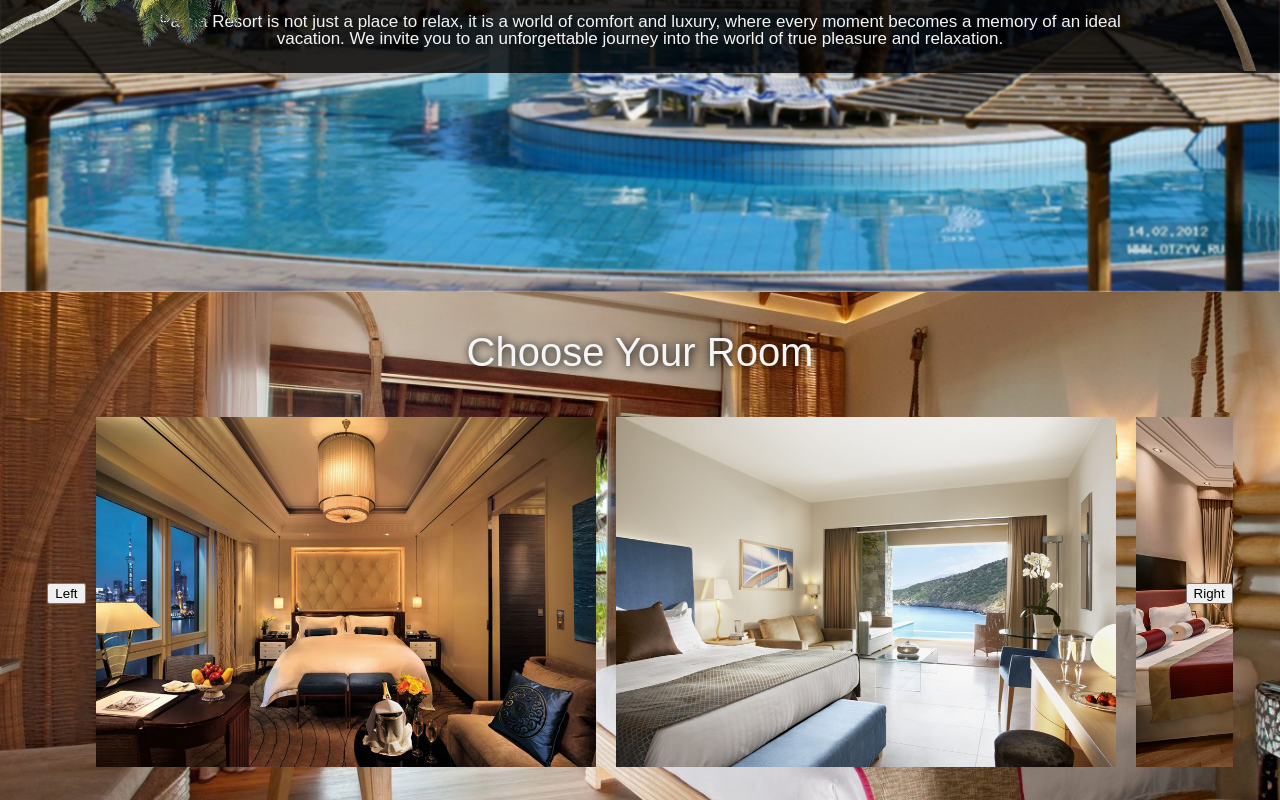
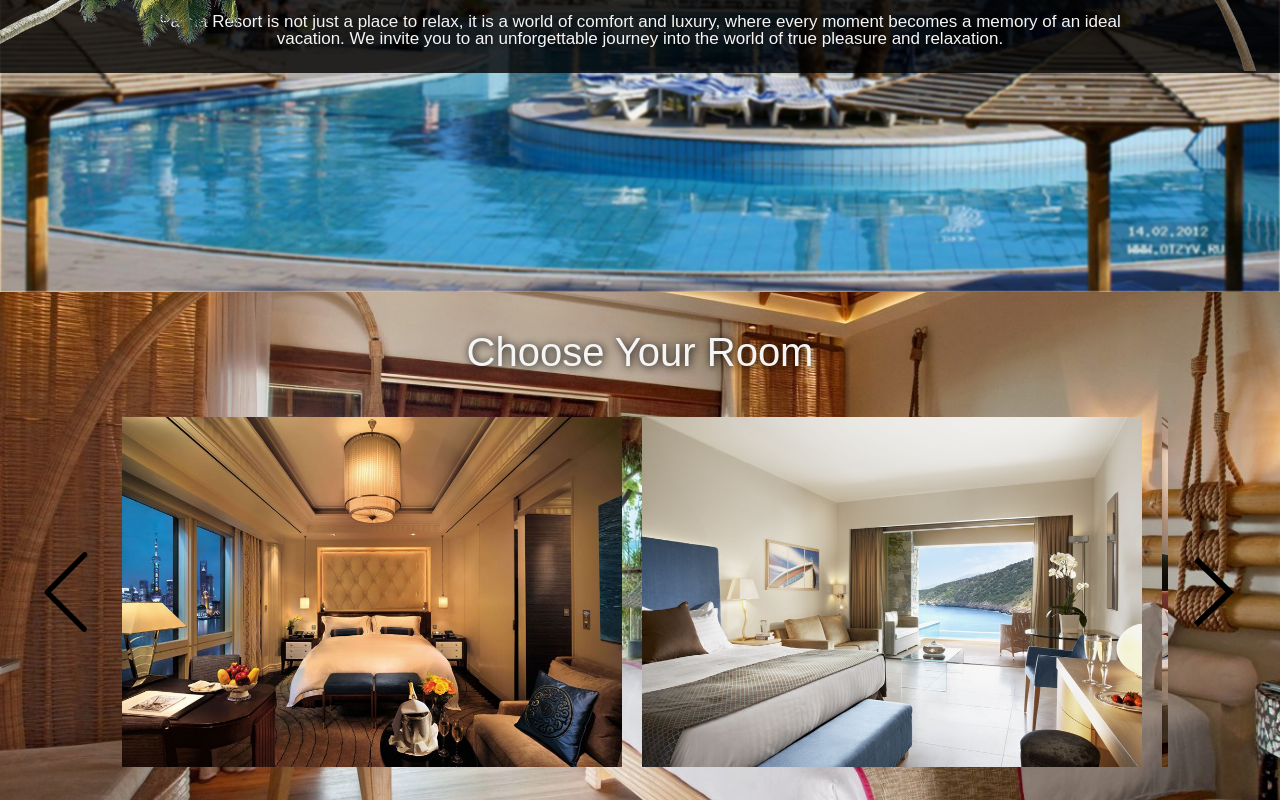
Before and after one commit to Sargis133/resort-hotel, a Nuxt app: page / in a window 1280 px wide. Shown: the part 1308-2108 px from the top of the page. Built offline with nearby package versions, Linux system fonts and the light colour scheme.

Commit message:
change slider buttons function

```diff
--- a/components/Slider.vue
+++ b/components/Slider.vue
@@ -1,35 +1,53 @@
 <template>
   <div class="slider-box">
     <div class="slider-left-btn-box">
-      <button class="slider-left-btn">Left</button>
+      <button class="slider-left-btn" @click="slideToLeftFunc">
+        <icons icon-name="arrowLeft"/>
+      </button>
     </div>
-    <div class="slider-images-content">
+    <div id="slider-images-box" class="slider-images-content">
       <div class="slider-image-box" v-for="image in sliderImages" :key="image">
         <img class="slider-image" :src="image" alt="room-image" />
       </div>
     </div>
     <div class="slider-right-btn-box">
-      <button class="slider-right-btn" @click="slideToRightFunc">Right</button>
+      <button class="slider-right-btn" @click="slideToRightFunc">
+        <icons icon-name="arrowRight"/>
+      </button>
     </div>
   </div>
 </template>
 
 <script setup lang="ts">
-let slideToRight = ref(0)
+
+import Icons from "~/components/Icons.vue";
+
 let sliderImages = ref([
   "/rooms/2-room(1).jpg",
   "/rooms/2-room(2).jpg",
   "/rooms/2-room(3).jpg",
   "/rooms/2-room(4).jpg",
-    '/rooms/2-room(5).jpg'
+  '/rooms/2-room(5).jpg'
 ]);
 
 function slideToRightFunc() {
-
+  let elem: HTMLElement | null = document.getElementById('slider-images-box')
+  if(elem) elem.scrollLeft += 200
+}
+function slideToLeftFunc() {
+  let elem: HTMLElement | null = document.getElementById('slider-images-box')
+  if(elem) {
+    if (elem && elem.scrollLeft < 0) {
+      elem.scrollLeft = 0;
+      return
+    }
+    elem.scrollLeft -= 200
+  }
 }
 </script>
 
 <style scoped>
+
 .slider-box {
   display: flex;
   width: max-content;
@@ -43,13 +61,26 @@ function slideToRightFunc() {
   display: flex;
   align-items: center;
 }
+.slider-right-btn {
+  cursor: pointer;
+  background-color: transparent;
+  border: none;
+}
+.slider-left-btn {
+  cursor: pointer;
+  background-color: transparent;
+  border: none;
+}
 .slider-images-content {
   display: flex;
   width: 1100px;
+  overflow: hidden;
 }
 .slider-image-box {
   padding: 10px;
+
 }
+
 .slider-image {
   width: 500px;
   height: 350px;
```
